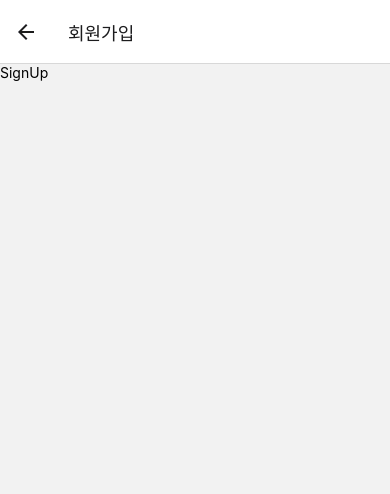
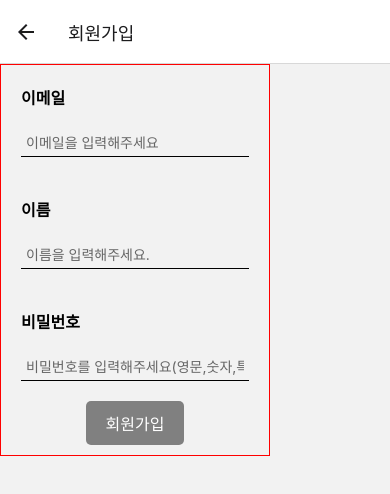
Before and after one commit to SungSeokMin/study_inflearn, a React Native app in the folder food-delivery-app/: screen /SignUp in a window 390 px wide. Shown: the top 494 px of the page. Built offline with nearby package versions, Linux system fonts and the light colour scheme.

Commit message:
회원가입과 Keyboard, KeyboardAvoidingView

```diff
--- /dev/null
+++ b/food-delivery-app/src/components/dismissKeyboardView/DismissKeyboardView.tsx
@@ -0,0 +1,32 @@
+import {
+  StyleProp,
+  ViewStyle,
+  TouchableNativeFeedback,
+  Keyboard,
+  KeyboardAvoidingView,
+  Platform,
+} from 'react-native';
+
+type DismissKeyboardViewProps = {
+  children: React.ReactNode;
+  style?: StyleProp<ViewStyle>;
+};
+
+const DismissKeyboardView = ({
+  children,
+  style,
+  ...props
+}: DismissKeyboardViewProps) => {
+  return (
+    <TouchableNativeFeedback onPress={Keyboard.dismiss} accessible={false}>
+      <KeyboardAvoidingView
+        behavior={Platform.OS === 'ios' ? 'padding' : 'position'}
+        {...props}
+        style={style}>
+        {children}
+      </KeyboardAvoidingView>
+    </TouchableNativeFeedback>
+  );
+};
+
+export default DismissKeyboardView;
--- a/food-delivery-app/src/pages/signIn/SignIn.tsx
+++ b/food-delivery-app/src/pages/signIn/SignIn.tsx
@@ -10,6 +10,8 @@
 } from 'react-native';
 
 import {RootStackParamList} from '../../../App';
+
+import DismissKeyboardView from '../../components/dismissKeyboardView/DismissKeyboardView';
 
 type SignInProps = NativeStackScreenProps<RootStackParamList, 'SignIn'>;
 
@@ -37,7 +39,7 @@
   }, [email, password]);
 
   return (
-    <View>
+    <DismissKeyboardView>
       <View style={styles.inputWrapper}>
         <Text style={styles.label}>이메일</Text>
         <TextInput
@@ -83,7 +85,7 @@
           <Text>회원가입</Text>
         </Pressable>
       </View>
-    </View>
+    </DismissKeyboardView>
   );
 };
 
--- a/food-delivery-app/src/pages/signUp/SignUp.tsx
+++ b/food-delivery-app/src/pages/signUp/SignUp.tsx
@@ -1,13 +1,161 @@
-import {View, Text} from 'react-native';
+import {useCallback, useMemo, useRef, useState} from 'react';
+import {
+  Alert,
+  Platform,
+  Pressable,
+  StyleSheet,
+  Text,
+  TextInput,
+  View,
+} from 'react-native';
+import {NativeStackScreenProps} from '@react-navigation/native-stack';
 
-type SignUpProps = {};
+import {RootStackParamList} from '../../../App';
 
-const SignUp = ({}: SignUpProps) => {
+import DismissKeyboardView from '../../components/dismissKeyboardView/DismissKeyboardView';
+
+type SignUpScreenProps = NativeStackScreenProps<RootStackParamList, 'SignUp'>;
+
+function SignUp({}: SignUpScreenProps) {
+  const [email, setEmail] = useState('');
+  const [name, setName] = useState('');
+  const [password, setPassword] = useState('');
+
+  const emailRef = useRef<TextInput | null>(null);
+  const nameRef = useRef<TextInput | null>(null);
+  const passwordRef = useRef<TextInput | null>(null);
+
+  const onSubmit = useCallback(() => {
+    if (!email || !email.trim()) {
+      return Alert.alert('알림', '이메일을 입력해주세요.');
+    }
+    if (!name || !name.trim()) {
+      return Alert.alert('알림', '이름을 입력해주세요.');
+    }
+    if (!password || !password.trim()) {
+      return Alert.alert('알림', '비밀번호를 입력해주세요.');
+    }
+    if (
+      !/^(([^<>()[\].,;:\s@"]+(\.[^<>()[\].,;:\s@"]+)*)|(".+"))@(([^<>()[\].,;:\s@"]+\.)+[^<>()[\].,;:\s@"]{2,})$/.test(
+        email,
+      )
+    ) {
+      return Alert.alert('알림', '올바른 이메일 주소가 아닙니다.');
+    }
+    if (!/^(?=.*[A-Za-z])(?=.*[0-9])(?=.*[$@^!%*#?&]).{8,50}$/.test(password)) {
+      return Alert.alert(
+        '알림',
+        '비밀번호는 영문,숫자,특수문자($@^!%*#?&)를 모두 포함하여 8자 이상 입력해야합니다.',
+      );
+    }
+
+    Alert.alert('알림', '회원가입 되었습니다.');
+  }, [email, name, password]);
+
+  const canGoNext = useMemo(
+    () => email && name && password,
+    [email, name, password],
+  );
+
   return (
-    <View>
-      <Text>SignUp</Text>
-    </View>
+    <DismissKeyboardView>
+      <View style={styles.inputWrapper}>
+        <Text style={styles.label}>이메일</Text>
+        <TextInput
+          style={styles.textInput}
+          value={email}
+          ref={emailRef}
+          placeholder="이메일을 입력해주세요"
+          placeholderTextColor="#666"
+          textContentType="emailAddress"
+          returnKeyType="next"
+          clearButtonMode="while-editing"
+          autoCapitalize="none"
+          onChangeText={setEmail}
+          onSubmitEditing={() => nameRef.current?.focus()}
+          blurOnSubmit={false}
+        />
+      </View>
+      <View style={styles.inputWrapper}>
+        <Text style={styles.label}>이름</Text>
+        <TextInput
+          style={styles.textInput}
+          value={name}
+          ref={nameRef}
+          placeholder="이름을 입력해주세요."
+          placeholderTextColor="#666"
+          textContentType="name"
+          returnKeyType="next"
+          clearButtonMode="while-editing"
+          autoCapitalize="none"
+          onChangeText={setName}
+          onSubmitEditing={() => passwordRef.current?.focus()}
+          blurOnSubmit={false}
+        />
+      </View>
+      <View style={styles.inputWrapper}>
+        <Text style={styles.label}>비밀번호</Text>
+        <TextInput
+          style={styles.textInput}
+          value={password}
+          ref={passwordRef}
+          placeholder="비밀번호를 입력해주세요(영문,숫자,특수문자)"
+          placeholderTextColor="#666"
+          keyboardType={Platform.OS === 'android' ? 'default' : 'ascii-capable'}
+          textContentType="password"
+          secureTextEntry
+          returnKeyType="send"
+          clearButtonMode="while-editing"
+          onChangeText={setPassword}
+          onSubmitEditing={onSubmit}
+        />
+      </View>
+      <View style={styles.buttonZone}>
+        <Pressable
+          style={
+            canGoNext
+              ? StyleSheet.compose(styles.loginButton, styles.loginButtonActive)
+              : styles.loginButton
+          }
+          disabled={!canGoNext}
+          onPress={onSubmit}>
+          <Text style={styles.loginButtonText}>회원가입</Text>
+        </Pressable>
+      </View>
+    </DismissKeyboardView>
   );
-};
+}
+
+const styles = StyleSheet.create({
+  textInput: {
+    padding: 5,
+    borderBottomWidth: StyleSheet.hairlineWidth,
+  },
+  inputWrapper: {
+    padding: 20,
+  },
+  label: {
+    fontWeight: 'bold',
+    fontSize: 16,
+    marginBottom: 20,
+  },
+  buttonZone: {
+    alignItems: 'center',
+  },
+  loginButton: {
+    backgroundColor: 'gray',
+    paddingHorizontal: 20,
+    paddingVertical: 10,
+    borderRadius: 5,
+    marginBottom: 10,
+  },
+  loginButtonActive: {
+    backgroundColor: 'blue',
+  },
+  loginButtonText: {
+    color: 'white',
+    fontSize: 16,
+  },
+});
 
 export default SignUp;
```
